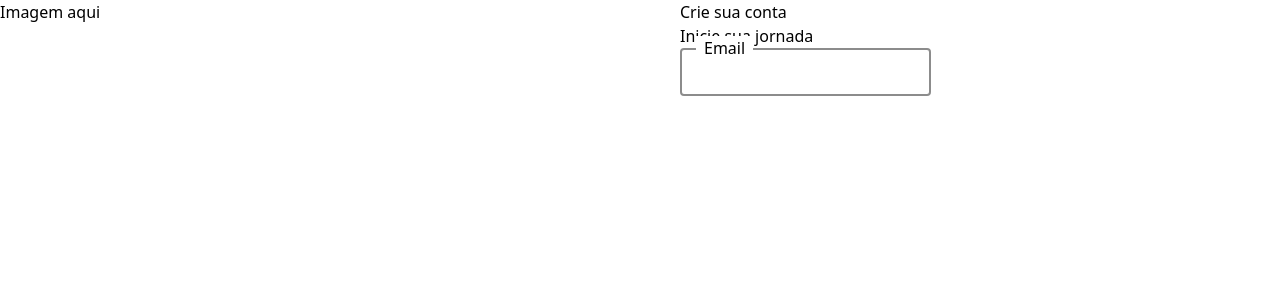
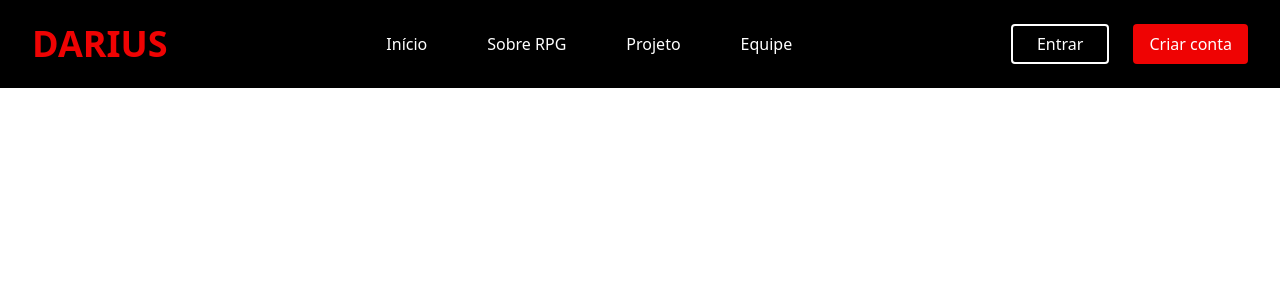
Before and after one commit to GachaBoyz-Inc/DnB-frontend, a React (Vite) app: page / in a window 1280 px wide. Shown: the top 300 px of the page. Built offline with nearby package versions, Linux system fonts and the light colour scheme.

Commit message:
feat: Component Header.tsx semi-completo na HeroPage

```diff
--- a/src/App.tsx
+++ b/src/App.tsx
@@ -1,9 +1,10 @@
 import Auth from "./pages/noAuth/Auth"
+import HeroPage from "./pages/noAuth/HeroPage"
 
 const App = () => {
   return (
     <div>
-      <Auth />
+      <HeroPage />
     </div>
   )
 }
--- /dev/null
+++ b/src/layouts/Header.tsx
@@ -0,0 +1,35 @@
+import React from 'react'
+
+const Header = () => {
+    const navButtonStyle = 'after:duration-200 after:transform after:content-[""] after:block after:w-0 after:h-0.5 after:bg-contrast-100 after:mt-2 hover:after:w-full after:absolute relative'
+
+  return (
+    <header className='w-full bg-contrast-0 flex items-center justify-between px-8 py-6'>
+        <p className='text-primary-100 font-bold text-4xl cursor-default'>
+            DARIUS
+        </p>
+
+        <nav>
+            <ul className='flex gap-15 text-contrast-100 font-medium'>
+                <li className={navButtonStyle}><a href="#">Início</a></li>
+                <li className={navButtonStyle}><a href="#">Sobre RPG</a></li>
+                <li className={navButtonStyle}><a href="#">Projeto</a></li>
+                <li className={navButtonStyle}><a href="#">Equipe</a></li>
+            </ul>
+        </nav>
+
+        <div className='flex gap-6'>
+            <button className='hover:bg-contrast-100 hover:text-contrast-0 transition-colors text-contrast-100 font-medium px-6 py-1 border-2 border-const rounded cursor-pointer'>
+                Entrar
+            </button>
+
+            <button className='bg-primary-100 hover:bg-primary-200 transition-colors text-white font-medium py-2 px-4 rounded cursor-pointer'>
+                Criar conta
+            </button>
+        </div>
+
+    </header>
+  )
+}
+
+export default Header
--- /dev/null
+++ b/src/pages/noAuth/HeroPage.tsx
@@ -0,0 +1,12 @@
+import React from 'react'
+import Header from '../../layouts/Header'
+
+const HeroPage = () => {
+  return (
+    <div>
+        <Header />
+    </div>
+  )
+}
+
+export default HeroPage
```
